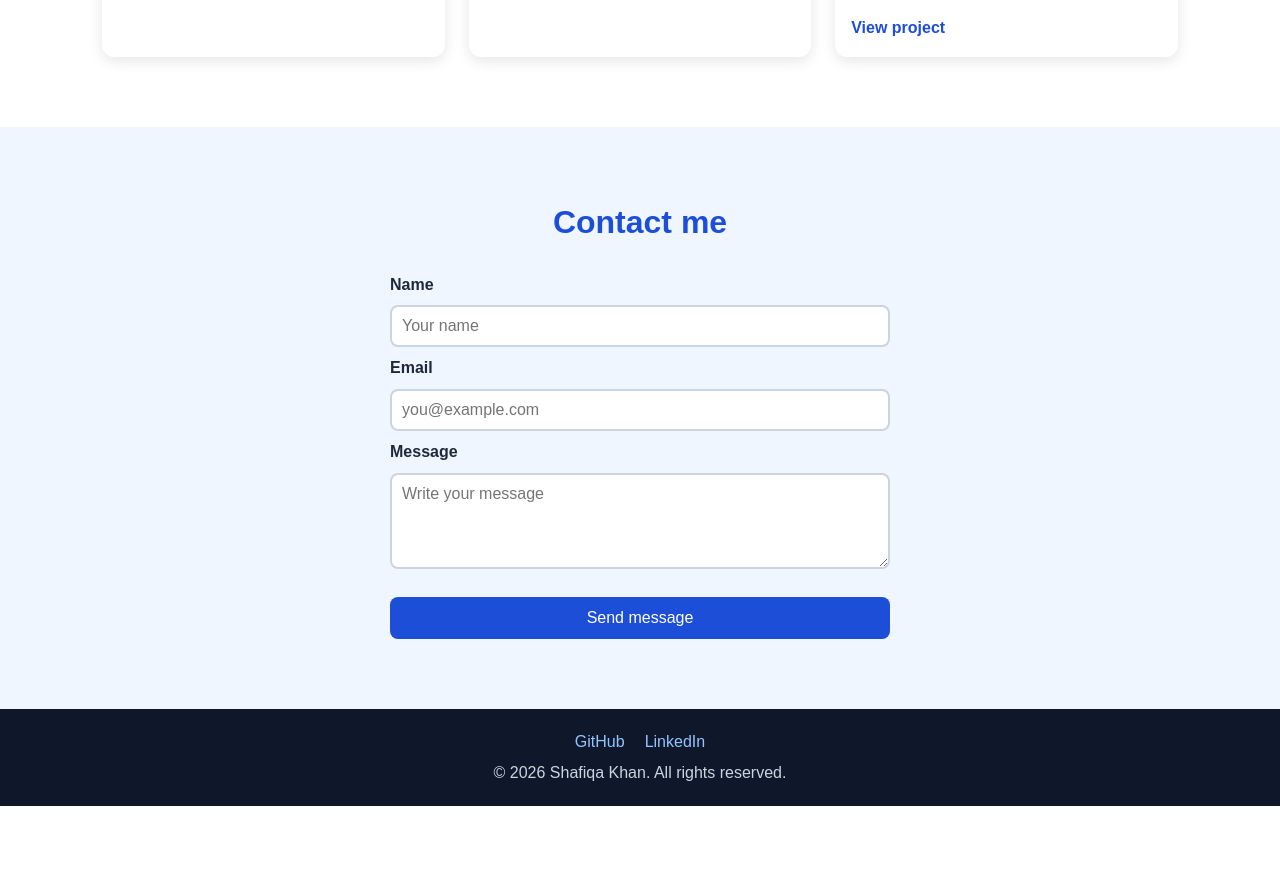
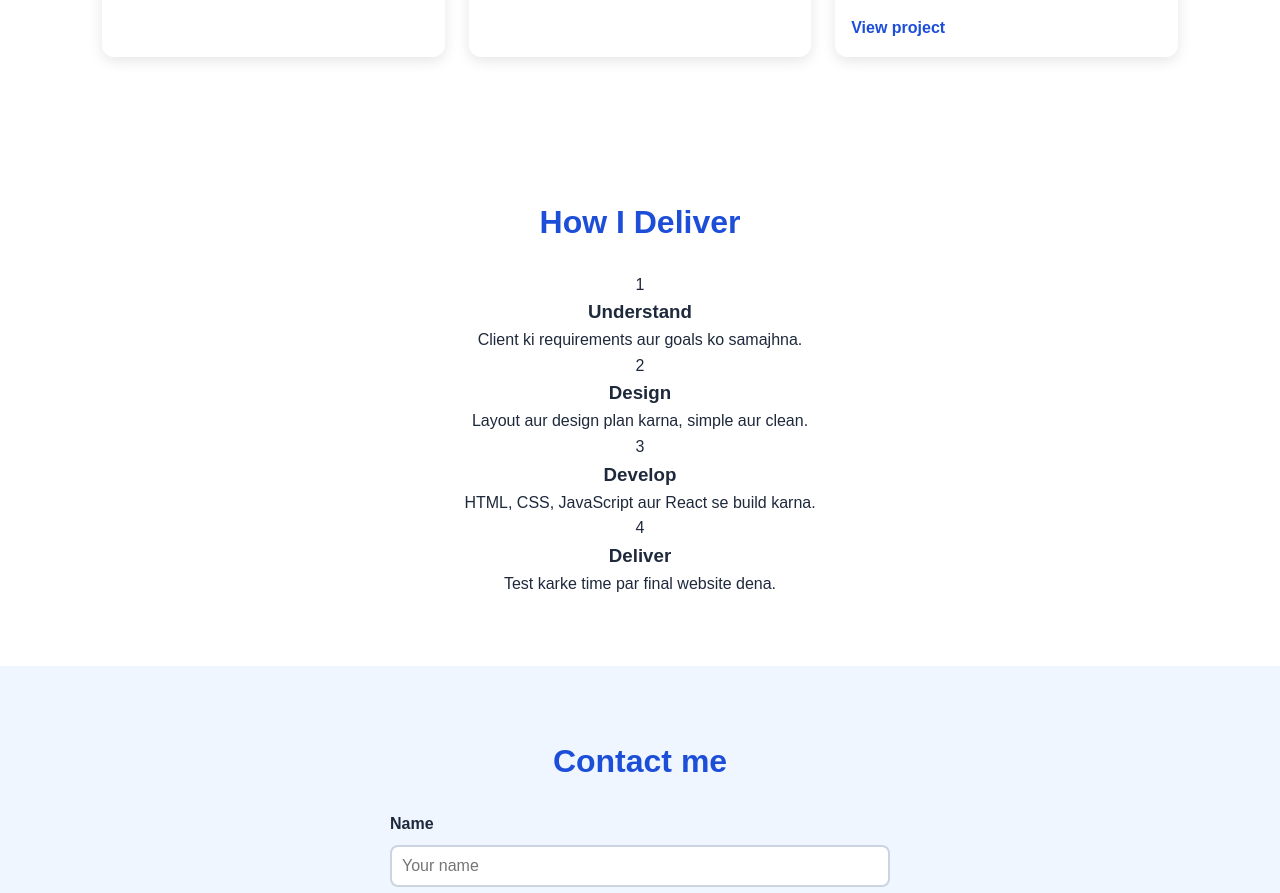
Before and after one commit to Saira-priv/my-portfolio, a React (Vite) app: page / in a window 1280 px wide. Shown: the part 1904-2797 px from the top of the page. Before the commit the page ends 2710 px from the top, so only its background shows below. Built offline with nearby package versions, Linux system fonts and the light colour scheme.

Commit message:
add hoe i deliver section in file

```diff
--- a/src/App.css
+++ b/src/App.css
@@ -191,3 +191,29 @@
   margin: 0 auto;
   text-align: center;
 }
+
+.deliver-grid {
+  display: grid;
+  grid-template-columns: repeat(auto-fit, minmax(220px, 1fr));
+  gap: 20px;
+  max-width: 1000px;
+  margin: 0 auto;
+}
+
+.deliver-card {
+  padding: 20px;
+  border-radius: 10px;
+  text-align: center;
+}
+
+.deliver-num {
+  display: inline-block;
+  width: 40px;
+  height: 40px;
+  line-height: 40px;
+  border-radius: 50%;
+  background: #6c63ff;
+  color: #fff;
+  font-weight: bold;
+  margin-bottom: 10px;
+}
--- a/src/App.jsx
+++ b/src/App.jsx
@@ -5,6 +5,7 @@ import About from './Components/About'
 import Education from './Components/Education';
 import Skills from './Components/Skills'
 import Projects from './Components/Projects'
+import Deliver from './Components/Deliver'
 import Contact from './Components/Contact'
 import Footer from './Components/Footer'
 
@@ -19,6 +20,7 @@ function App() {
       <Education />
       <Skills />
       <Projects />
+      <Deliver />
       <Contact />
       <Footer />
 
--- /dev/null
+++ b/src/Components/Deliver.jsx
@@ -0,0 +1,25 @@
+const steps = [
+  { id: 1, title: 'Understand', desc: 'Client ki requirements aur goals ko samajhna.' },
+  { id: 2, title: 'Design', desc: 'Layout aur design plan karna, simple aur clean.' },
+  { id: 3, title: 'Develop', desc: 'HTML, CSS, JavaScript aur React se build karna.' },
+  { id: 4, title: 'Deliver', desc: 'Test karke time par final website dena.' },
+]
+
+function Deliver() {
+  return (
+    <section id="deliver" className="section">
+      <h2 className="title">How I Deliver</h2>
+      <div className="deliver-grid">
+        {steps.map(step => (
+          <div key={step.id} className="deliver-card project-card">
+            <span className="deliver-num">{step.id}</span>
+            <h3>{step.title}</h3>
+            <p>{step.desc}</p>
+          </div>
+        ))}
+      </div>
+    </section>
+  )
+}
+
+export default Deliver
--- a/src/Components/Navbar.jsx
+++ b/src/Components/Navbar.jsx
@@ -6,6 +6,7 @@ const links = [
   { id: 'education', label: 'Education'},
   { id: 'skills', label: 'Skills' },
   { id: 'projects', label: 'Projects' },
+  { id: 'deliver', label: 'How I Deliver' },
   { id: 'contact', label: 'Contact' },
 ]
 
```
